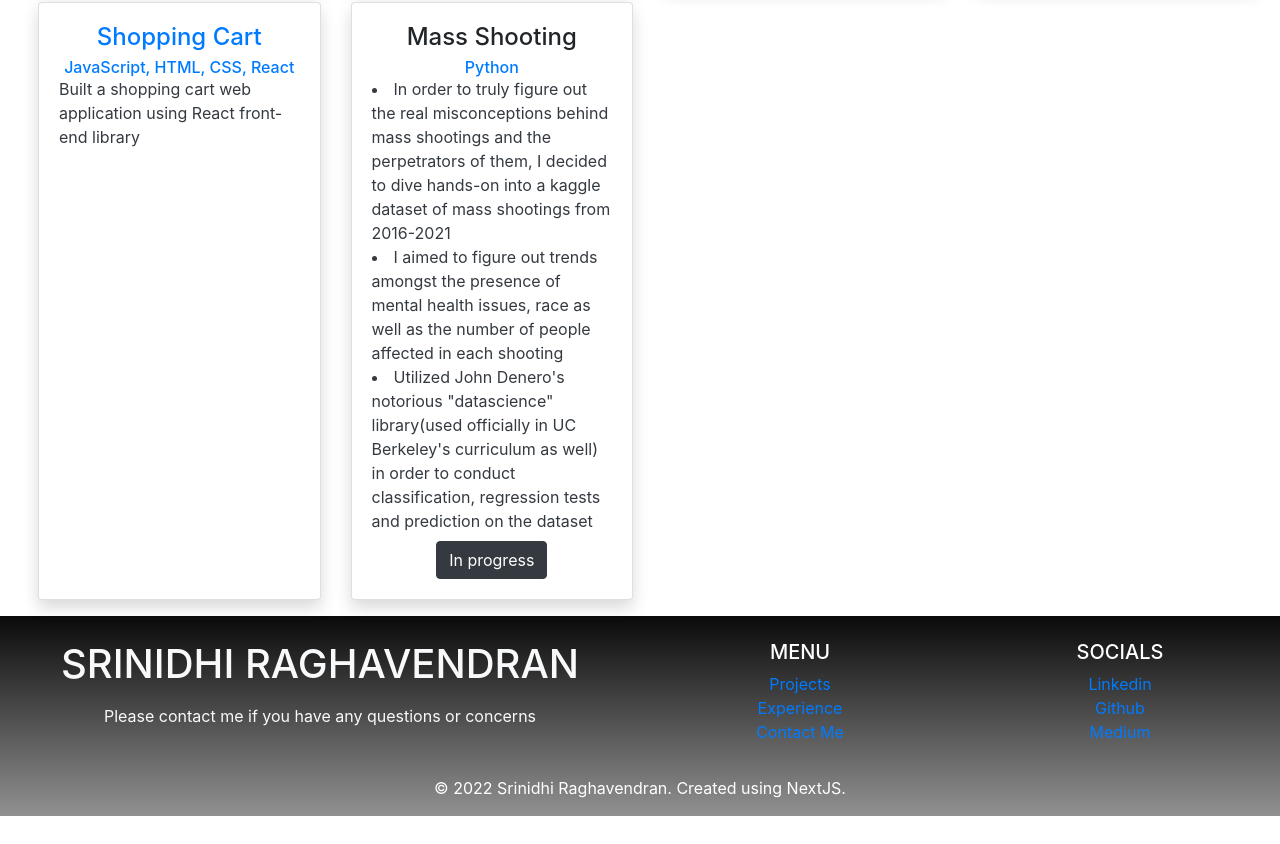
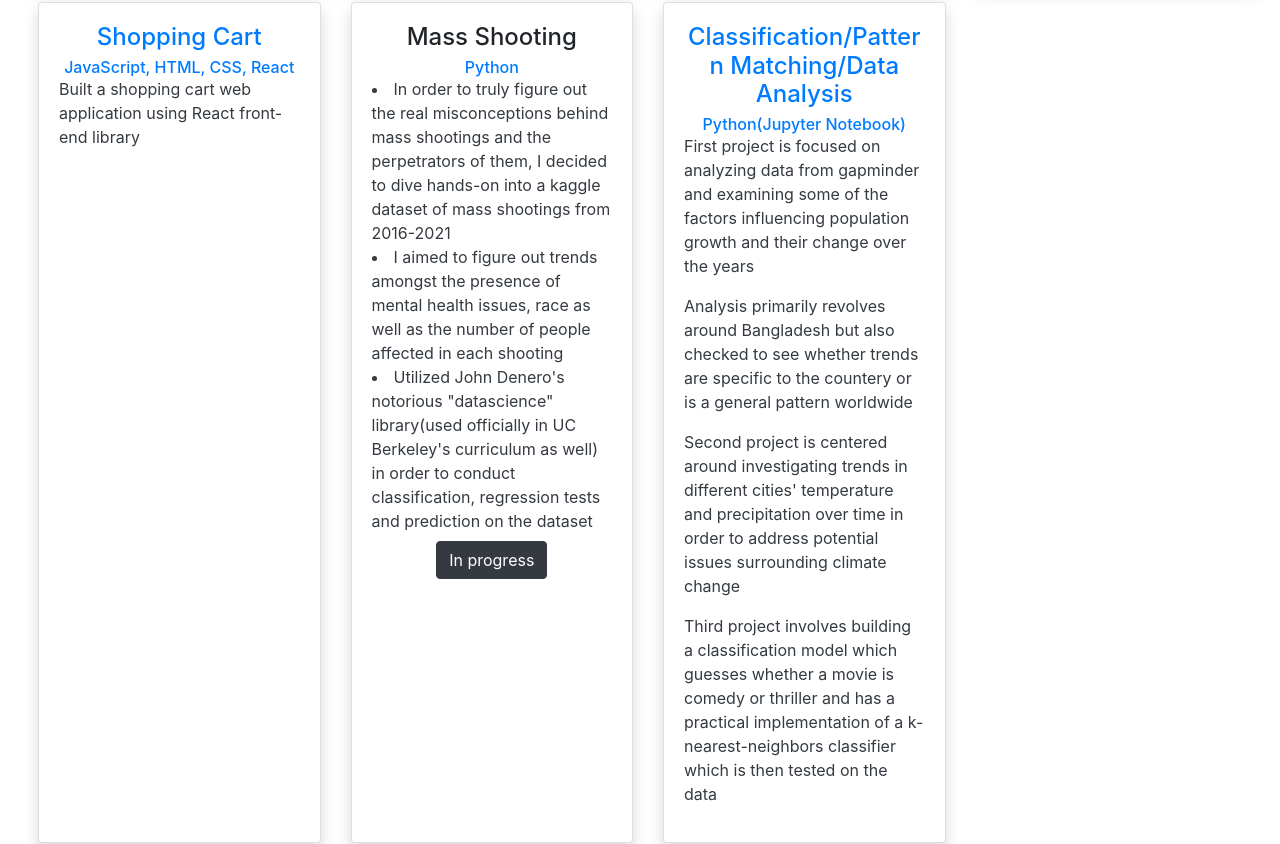
Before and after one commit to srinichrocks/Personal-Website, a Next.js app: page /projects in a window 1280 px wide. Shown: the part 1533-2377 px from the top of the page. Before the commit the page ends 2349 px from the top, so only its background shows below. Built offline with nearby package versions, Linux system fonts and the light colour scheme.

Commit message:
Adding datascience projects

```diff
--- a/src/pages/projects.js
+++ b/src/pages/projects.js
@@ -435,6 +435,39 @@ export default function Projects() {
                 </div>
               </motion.div>
             </div>
+            <div className="col-xl-3 col-sm-6 col-12">
+            <a href = "https://github.com/srinichrocks/data8-projects" target = "_blank" rel = "noreferrer">
+            <motion.div className="card text-center shadow rounded h-100" whileHover={{
+                scale: [1,1.1,1.05],
+                position: 'relative',
+                rotate: [0,10,-10,0,],
+                filter: [
+                  'hue-rotate(0)',
+                  'hue-rotate(360deg)',
+                  'hue-rotate(45deg)',
+                  'hue-rotate(0)',
+                ],
+                background: 'white',
+                zIndex: 1,
+                transition: {
+                  duration: 0.5
+                }}}>
+                <div className="card-content">
+                  <div className="card-body text-black">
+                    <h4 className="card-title">Classification/Pattern Matching/Data Analysis</h4>
+                    <h6 className='card-subtitle text-primary'>Python(Jupyter Notebook)</h6>
+                    <section className='card-text text-dark text-left'>
+                    <p>First project is focused on analyzing data from gapminder and examining some of the factors influencing population growth and their change over the years</p>
+                    <p>Analysis primarily revolves around Bangladesh but also checked to see whether trends are specific to the countery or is a general pattern worldwide</p>
+                    <p>Second project is centered around investigating trends in different cities' temperature and precipitation over time in order to address potential issues surrounding climate change</p>
+                    <p>Third project involves building a classification model which guesses whether a movie is comedy or thriller and has a practical implementation of a k-nearest-neighbors classifier which is then tested on the data </p>
+                  </section>
+                  </div>
+                </div>
+              </motion.div>
+            </a>
+            </div>
+
           </div>
           <Footer/>
    </section>
```
